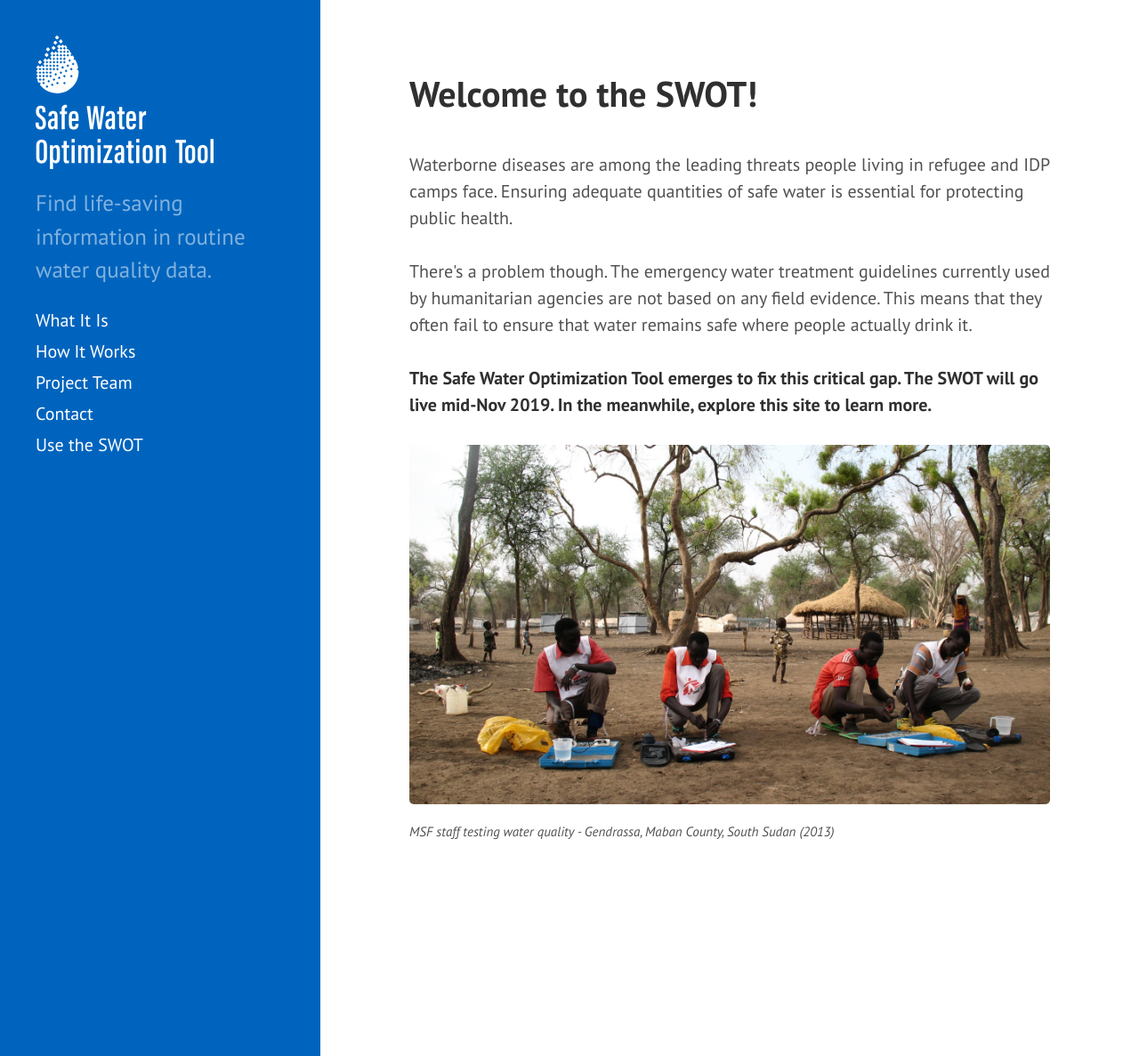
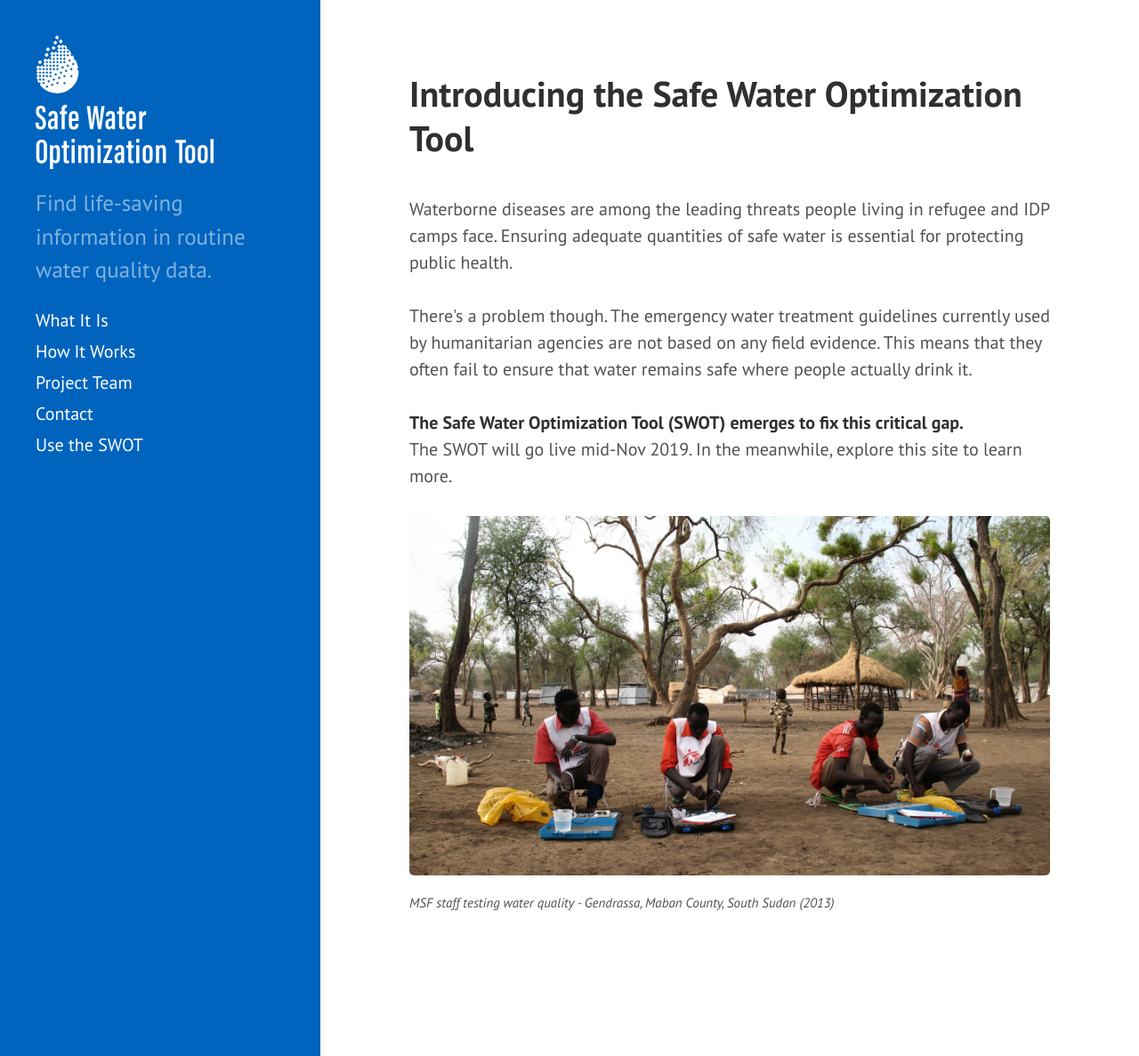
Before and after one commit to safeh2o/swot-infopage, a Jekyll site: the page built from index.html, in a window 1280 px wide and 1187 px high. Shown: the whole window at 89% size. Built offline with Jekyll 4.4.1, drawn with Linux system fonts in a browser that asks for light colours; Markdown is read by kramdown in place of the engine named in the settings; the list of posts is cut into pages by our own code.

Commit message:
Update index.html

```diff
--- a/index.html
+++ b/index.html
@@ -1,13 +1,14 @@
 ---
 layout: page
-title: Welcome to the SWOT!
+title: Introducing the Safe Water Optimization Tool
 ---
 <br>
 Waterborne diseases are among the leading threats people living in refugee and IDP camps face. Ensuring adequate quantities of safe water is essential for protecting public health.<br>
 <br>
 There's a problem though. The emergency water treatment guidelines currently used by humanitarian agencies are not based on any field evidence. This means that they often fail to ensure that water remains safe where people actually drink it.</br>
 <br>
-<strong>The Safe Water Optimization Tool emerges to fix this critical gap. The SWOT will go live mid-Nov 2019. In the meanwhile, explore this site to learn more.</strong><br>
+<strong>The Safe Water Optimization Tool (SWOT) emerges to fix this critical gap.</strong> <br>
+The SWOT will go live mid-Nov 2019. In the meanwhile, explore this site to learn more.</strong><br>
 <br>
 <div>  <img src="{{ site.baseurl }}/public/images/SWOTpic1_990.jpg" alt="MSF staff test water quality">
   <em><p style="font-size:75%">MSF staff testing water quality - Gendrassa, Maban County, South Sudan (2013) </em>
```
